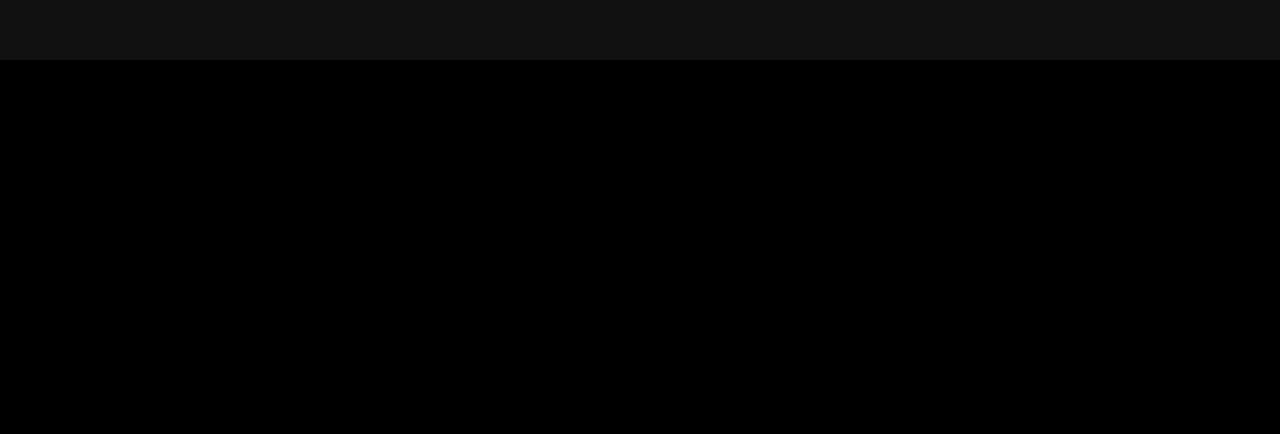
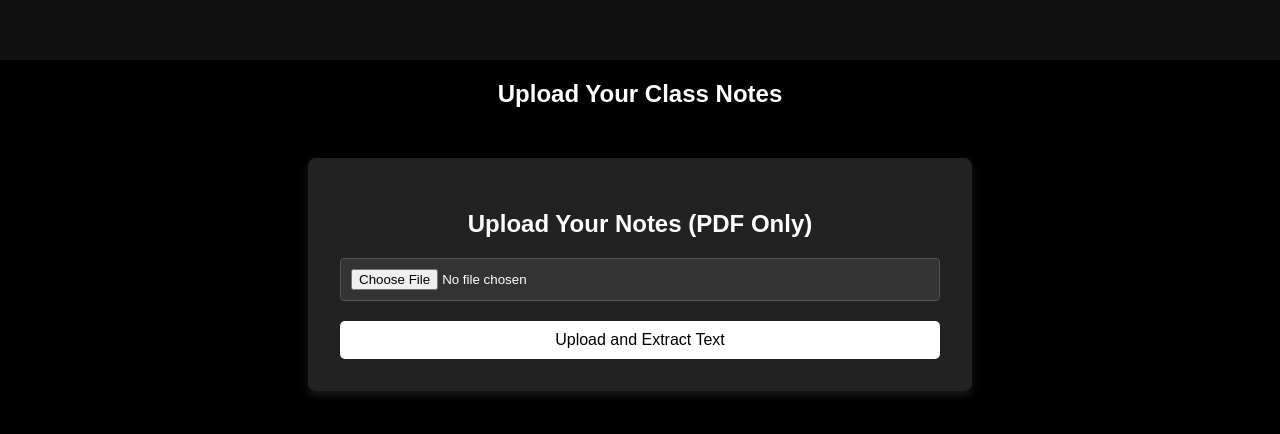
Before and after one commit to J72003/Quizzanomics, a React (Create React App) app in the folder frontend/: page /upload in a window 1280 px wide. Shown: the part 804-1238 px from the top of the page. Before the commit the page ends 864 px from the top, so only its background shows below. Built offline with nearby package versions, Linux system fonts and the light colour scheme.

Commit message:
added pdf reader for future implementation

```diff
--- a/frontend/src/App.js
+++ b/frontend/src/App.js
@@ -3,7 +3,8 @@
 import Home from './pages/Home';
 import QuizPage from './pages/QuizPage';
 import StudyPage from './pages/StudyPage';
-import './App.css'; // Keep the CSS if you're using it for styling
+import UploadPage from './pages/UploadPage';  // Import the Upload page
+import './App.css';  // Keep the CSS for styling
 
 function App() {
   return (
@@ -16,6 +17,7 @@
           <Route path="/" element={<Home />} />
           <Route path="/quiz" element={<QuizPage />} />
           <Route path="/study" element={<StudyPage />} />
+          <Route path="/upload" element={<UploadPage />} />  {/* Add the new Upload route */}
         </Routes>
       </div>
     </Router>
--- /dev/null
+++ b/frontend/src/components/Upload.js
@@ -0,0 +1,65 @@
+import React, { useState } from 'react';
+import axios from 'axios'; // Import Axios
+
+function Upload() {
+  const [file, setFile] = useState(null); // To store the selected file
+  const [extractedText, setExtractedText] = useState(''); // To store the extracted text
+  const [error, setError] = useState('');
+
+  // Handle file input change
+  const handleFileChange = (e) => {
+    setFile(e.target.files[0]);
+    setError(''); // Clear previous errors if a new file is selected
+  };
+
+  // Handle the file upload and extraction
+  const handleUpload = () => {
+    if (!file) {
+      setError('Please select a file first.');
+      return;
+    }
+
+    const formData = new FormData();
+    formData.append('file', file); // Append the file to form data
+
+    // Send the file to the backend via Axios
+    axios.post('http://127.0.0.1:5000/api/upload', formData, {
+      headers: {
+        'Content-Type': 'multipart/form-data'
+      }
+    })
+      .then(response => {
+        setExtractedText(response.data.extracted_text); // Set the extracted text in state
+        setError(''); // Clear any error messages
+      })
+      .catch(error => {
+        console.error('Error uploading the file:', error);
+        setError('Failed to upload the file or extract text.');
+      });
+  };
+
+  return (
+    <div className="container">
+      <h2>Upload Your Notes (PDF Only)</h2>
+      <input type="file" onChange={handleFileChange} />
+      <button onClick={handleUpload}>Upload and Extract Text</button>
+
+      {/* Display the extracted text */}
+      {extractedText && (
+        <div>
+          <h3>Extracted Text:</h3>
+          <pre>{extractedText}</pre> {/* Use <pre> to keep formatting */}
+        </div>
+      )}
+
+      {/* Display error messages */}
+      {error && (
+        <div style={{ color: 'red' }}>
+          <p>{error}</p>
+        </div>
+      )}
+    </div>
+  );
+}
+
+export default Upload;
--- /dev/null
+++ b/frontend/src/pages/UploadPage.js
@@ -0,0 +1,15 @@
+// src/pages/UploadPage.js
+
+import React from 'react';
+import Upload from '../components/Upload'; // Import the Upload component
+
+function UploadPage() {
+  return (
+    <div className="upload-page">
+      <h2>Upload Your Class Notes</h2>
+      <Upload /> {/* Render the Upload component for file uploading */}
+    </div>
+  );
+}
+
+export default UploadPage;
```
Also changed, not shown: 1 other file (tests, documents, lock files or other folders).
